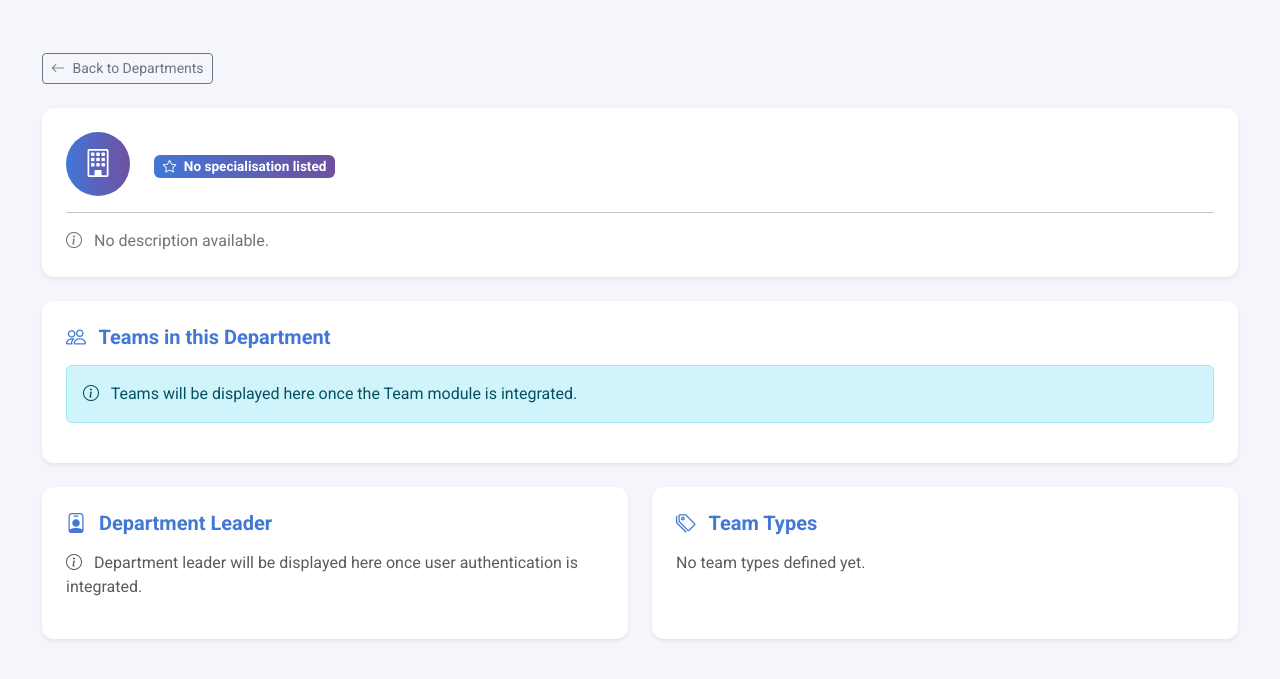
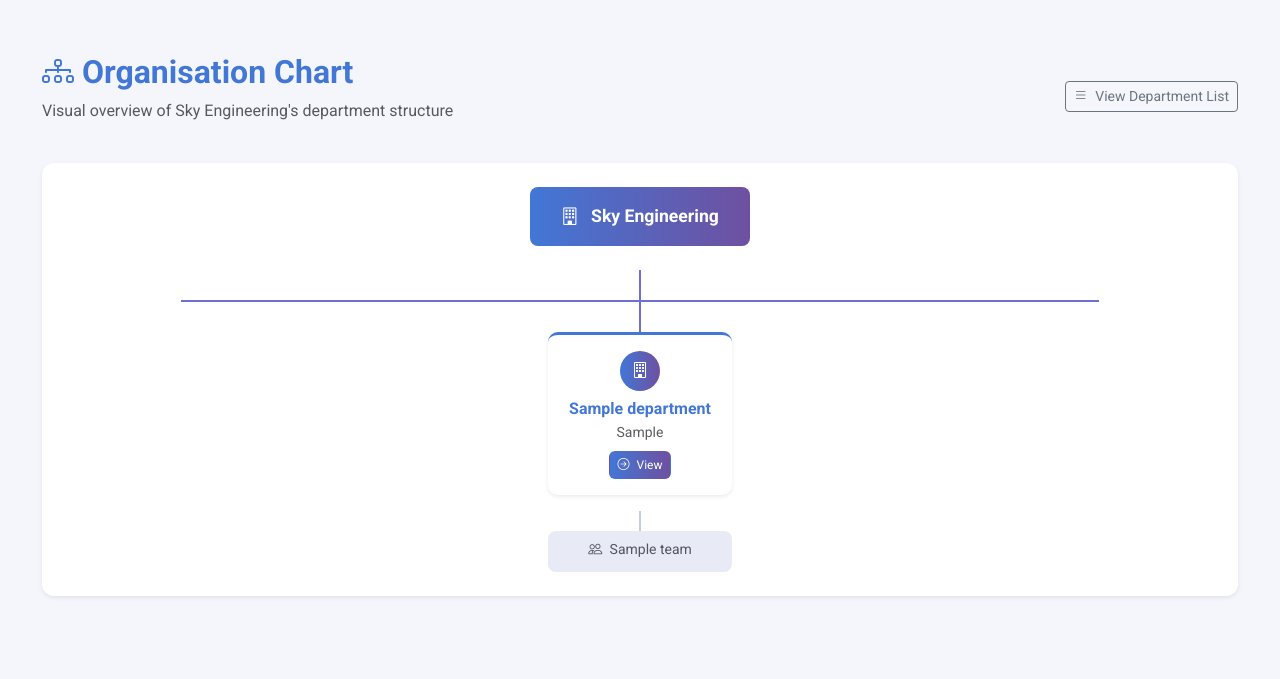
Before and after one commit to Amran1700/Software_Development_GP_CWK2, a Django app: page /org-chart/ in a window 1280 px wide. Shown: the part 57-736 px from the top of the page. Run offline with Django 5.2, Linux system fonts and the light colour scheme; tables that the repository leaves empty hold one stand-in row (values such as "Sample post").

Commit message:
Fix org chart template and update department detail with real teams

```diff
--- a/organisation_feature/templates/organisation_feature/org_chart.html
+++ b/organisation_feature/templates/organisation_feature/org_chart.html
@@ -1,7 +1,6 @@
 {% extends 'global.html' %}
 
-{% block title %}{{ department.department_name }} - Sky Engineering{% endblock %}
-
+{% block title %}Organisation Chart - Sky Engineering{% endblock %}
 
 {% block nav_organisation %}active{% endblock %}
 
@@ -9,88 +8,102 @@
 
 <div class="container-fluid">
 
-
-   <!-- Back Button -->
-   <div class="mb-4">
+    <!-- Page Header -->
+    <div class="d-flex justify-content-between align-items-center mb-4">
+        <div>
+            <h2 class="fw-bold" style="color: #4277D6;">
+                <i class="bi bi-diagram-3"></i> Organisation Chart
+            </h2>
+            <p class="text-muted">Visual overview of Sky Engineering's department structure</p>
+        </div>
         <a href="/departments/" class="btn btn-outline-secondary btn-sm">
-           <i class="bi bi-arrow-left me-1"></i> Back to Departments
+            <i class="bi bi-list me-1"></i> View Department List
         </a>
     </div>
 
+    <!-- Org Chart -->
+    <div class="card border-0 shadow-sm mb-4" style="border-radius: 12px; overflow-x: auto;">
+        <div class="card-body p-4">
 
-   <!-- Department Header -->
-   <div class="card border-0 shadow-sm mb-4" style="border-radius: 12px;">
-       <div class="card-body p-4">
-           <div class="d-flex align-items-center mb-3">
-               <div class="rounded-circle d-flex align-items-center justify-content-center me-4"
-                    style="width:64px; height:64px; background: linear-gradient(to right, #4277D6, #6F50A0);">
-                   <i class="bi bi-building text-white fs-3"></i>
-               </div>
-               <div>
-                   <h2 class="fw-bold mb-1" style="color: #4277D6;">
-                       {{ department.department_name }}
-                   </h2>
-                   <span class="badge"
-                         style="background: linear-gradient(to right, #4277D6, #6F50A0); font-size: 0.85rem;">
-                       <i class="bi bi-star me-1"></i>
-                       {{ department.specialisation|default:"No specialisation listed" }}
-                   </span>
-               </div>
-           </div>
-           <hr>
-           <p class="text-secondary mb-0">
-               <i class="bi bi-info-circle me-2"></i>
-               {{ department.description|default:"No description available." }}
-           </p>
+            <!-- Top Level: Sky Engineering -->
+            <div class="d-flex justify-content-center mb-4">
+                <div class="text-center px-4 py-3 rounded-3 text-white fw-bold"
+                     style="background: linear-gradient(to right, #4277D6, #6F50A0); min-width: 220px; font-size: 1.1rem;">
+                    <i class="bi bi-building me-2"></i> Sky Engineering
                 </div>
             </div>
 
+            <!-- Connector Line -->
+            <div class="d-flex justify-content-center mb-0">
+                <div style="width: 2px; height: 30px; background-color: #6C71CF;"></div>
+            </div>
 
-   <!-- Teams Section (placeholder until Student 1's Team model is ready) -->
-   <div class="card border-0 shadow-sm mb-4" style="border-radius: 12px;">
-       <div class="card-body p-4">
-           <h5 class="fw-bold mb-3" style="color: #4277D6;">
-               <i class="bi bi-people me-2"></i> Teams in this Department
-           </h5>
-           <div class="alert alert-info">
-               <i class="bi bi-info-circle me-2"></i>
-               Teams will be displayed here once the Team module is integrated.
+            <!-- Horizontal Line -->
+            <div class="d-flex justify-content-center mb-0">
+                <div style="height: 2px; background-color: #6C71CF; width: 80%;"></div>
             </div>
+
+            <!-- Department Nodes -->
+            <div class="d-flex justify-content-around flex-wrap mt-0 pt-0">
+                {% for department in departments %}
+                <div class="text-center" style="min-width: 200px; margin-top: 0;">
+
+                    <!-- Connector down -->
+                    <div class="d-flex justify-content-center">
+                        <div style="width: 2px; height: 30px; background-color: #6C71CF;"></div>
+                    </div>
+
+                    <!-- Department Box -->
+                    <div class="card border-0 shadow-sm mx-2 mb-3"
+                         style="border-radius: 10px; border-top: 3px solid #4277D6 !important;">
+                        <div class="card-body p-3 text-center">
+                            <div class="rounded-circle d-flex align-items-center justify-content-center mx-auto mb-2"
+                                 style="width:40px; height:40px; background: linear-gradient(to right, #4277D6, #6F50A0);">
+                                <i class="bi bi-building text-white"></i>
+                            </div>
+                            <h6 class="fw-bold mb-1" style="color: #4277D6;">
+                                {{ department.department_name }}
+                            </h6>
+                            <p class="text-muted small mb-2">
+                                {{ department.specialisation|default:"No specialisation" }}
+                            </p>
+                            <a href="/departments/{{ department.id }}/"
+                               class="btn btn-sm"
+                               style="background: linear-gradient(to right, #4277D6, #6F50A0); color: white; border-radius: 6px; font-size: 0.75rem;">
+                                <i class="bi bi-arrow-right-circle me-1"></i> View
+                            </a>
                         </div>
                     </div>
 
-
-   <!-- Department Info Cards -->
-   <div class="row g-4">
-       <div class="col-md-6">
-           <div class="card border-0 shadow-sm h-100" style="border-radius: 12px;">
-               <div class="card-body p-4">
-                   <h5 class="fw-bold mb-3" style="color: #4277D6;">
-                       <i class="bi bi-person-badge me-2"></i> Department Leader
-                   </h5>
-                   <p class="text-muted">
-                       <i class="bi bi-info-circle me-2"></i>
-                       Department leader will be displayed here once user authentication is integrated.
-                   </p>
+                    <!-- Teams under department -->
+                    <div class="d-flex justify-content-center">
+                        <div style="width: 2px; height: 20px; background-color: #c5cae9;"></div>
                     </div>
-           </div>
-       </div>
-       <div class="col-md-6">
-           <div class="card border-0 shadow-sm h-100" style="border-radius: 12px;">
-               <div class="card-body p-4">
-                   <h5 class="fw-bold mb-3" style="color: #4277D6;">
-                       <i class="bi bi-tags me-2"></i> Team Types
-                   </h5>
-                   {% for team_type in team_types %}
-                   <span class="badge me-2 mb-2"
-                         style="background: linear-gradient(to right, #4277D6, #6F50A0); font-size: 0.85rem;">
-                       {{ team_type.type_name }}
-                   </span>
+                    <div class="card border-0 mx-2"
+                         style="border-radius: 8px; background-color: #e8eaf6; border: 1px dashed #9fa8da;">
+                        <div class="card-body p-2 text-center">
+                            {% for team in department.teams.all %}
+                            <small class="d-block text-muted mb-1">
+                                <i class="bi bi-people me-1"></i> {{ team.team_name }}
+                            </small>
                             {% empty %}
-                   <p class="text-muted">No team types defined yet.</p>
+                            <small class="text-muted">
+                                <i class="bi bi-people me-1"></i> No teams yet
+                            </small>
                             {% endfor %}
                         </div>
                     </div>
+
+                </div>
+                {% empty %}
+                <div class="col-12">
+                    <div class="alert alert-info">
+                        <i class="bi bi-info-circle me-2"></i> No departments found.
+                    </div>
+                </div>
+                {% endfor %}
+            </div>
+
         </div>
     </div>
 
```
Lines whose indentation alone changed are shown as unchanged.
